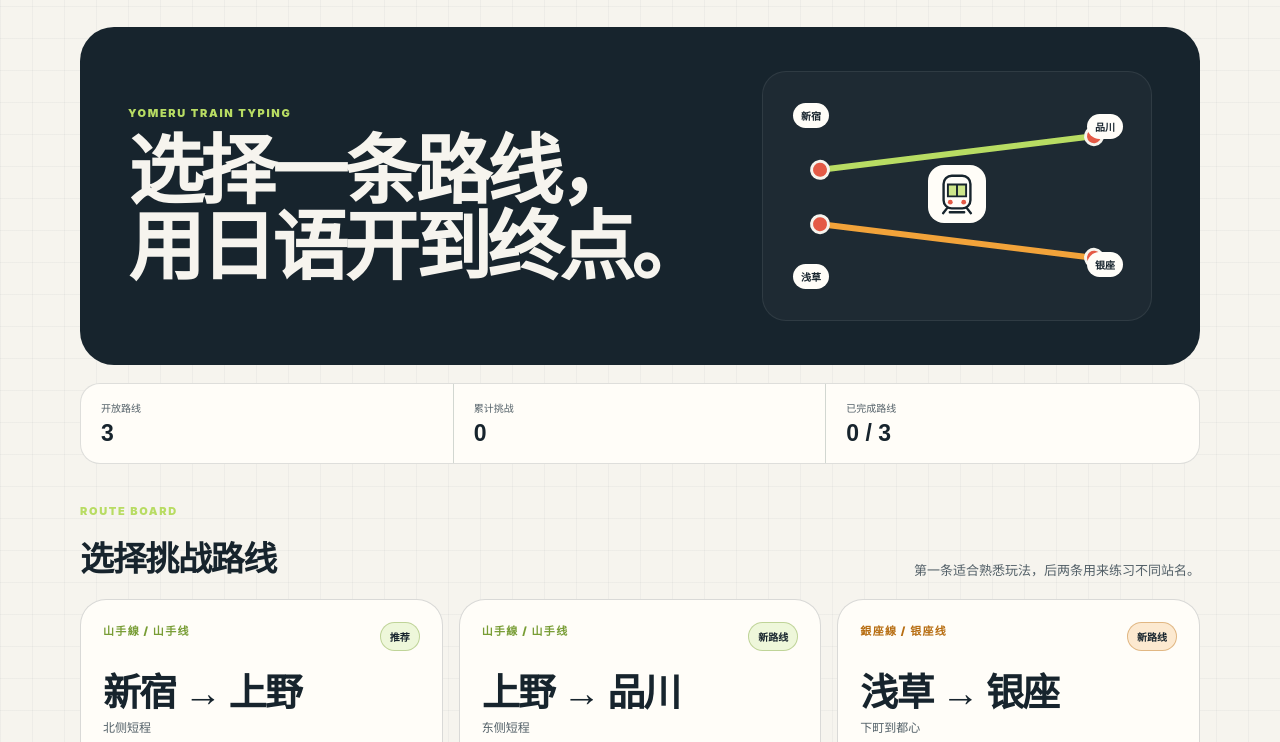
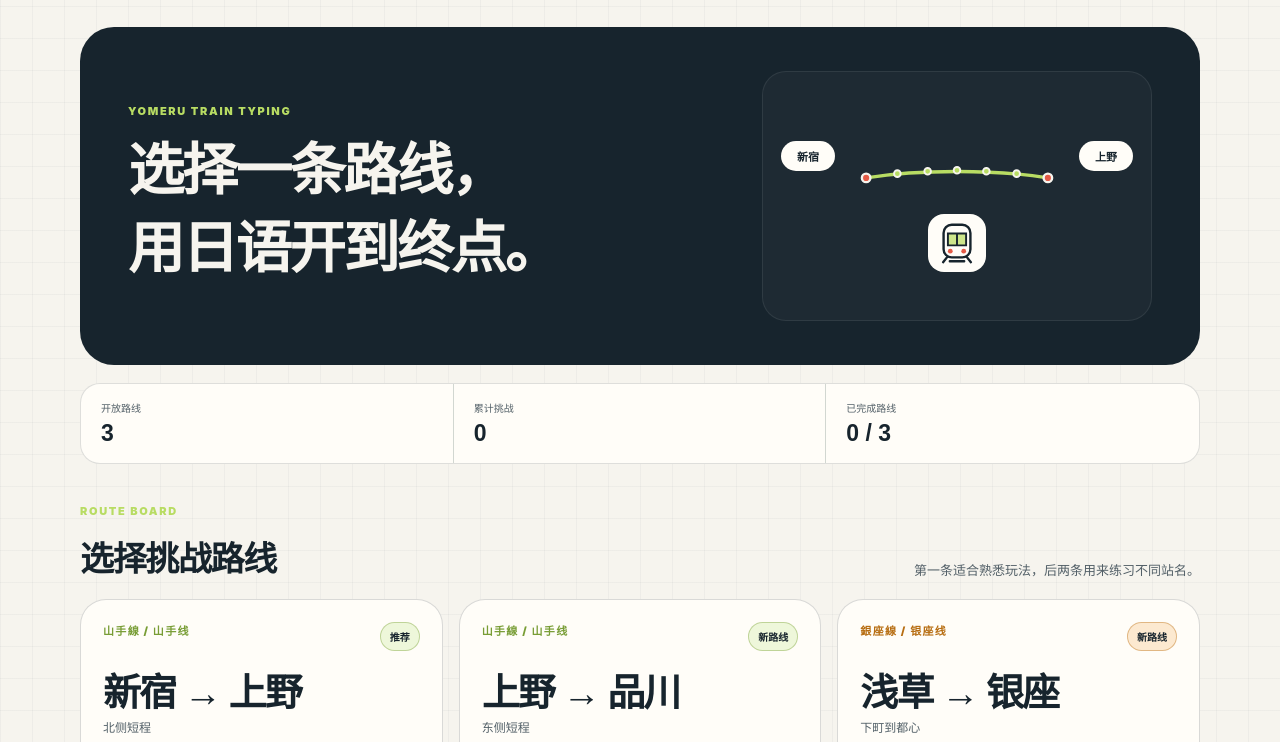
Before and after one commit to zrqZRQ77/japanese-tool-full, a website: page frontend/challenge/train/index.html in a window 1280 px wide. Shown: the part 58-800 px from the top of the page. Drawn offline with Linux system fonts and the light colour scheme.

Commit message:
refine train hub route illustration

```diff
--- a/frontend/challenge/train/index.html
+++ b/frontend/challenge/train/index.html
@@ -21,13 +21,19 @@
         <p class="hub-eyebrow">YOMERU TRAIN TYPING</p>
         <h1 id="hubTitle">选择一条路线，<br>用日语开到终点。</h1>
       </div>
-      <div class="hub-network" aria-label="两条路线起终点的原创简化示意图">
-        <div class="hub-network-line hub-network-line-a"></div>
-        <div class="hub-network-line hub-network-line-b"></div>
-        <span class="hub-network-node node-1">新宿</span>
-        <span class="hub-network-node node-3">品川</span>
-        <span class="hub-network-node node-4">浅草</span>
-        <span class="hub-network-node node-5">银座</span>
+      <div class="hub-network" aria-label="新宿到上野的山手线短程原创简化示意图">
+        <span class="hub-network-node node-start">新宿</span>
+        <svg class="hub-network-route" viewBox="0 0 600 120" aria-hidden="true" focusable="false">
+          <path d="M108 64 C220 46 380 46 492 64"></path>
+          <circle class="is-endpoint" cx="108" cy="64" r="9"></circle>
+          <circle cx="174" cy="55" r="7"></circle>
+          <circle cx="238" cy="50" r="7"></circle>
+          <circle cx="300" cy="48" r="7"></circle>
+          <circle cx="362" cy="50" r="7"></circle>
+          <circle cx="426" cy="55" r="7"></circle>
+          <circle class="is-endpoint" cx="492" cy="64" r="9"></circle>
+        </svg>
+        <span class="hub-network-node node-end">上野</span>
         <img src="/challenge/train/assets/train.svg" alt="原创列车图标" width="58" height="58">
       </div>
     </section>
--- a/frontend/challenge/train/train-hub.css
+++ b/frontend/challenge/train/train-hub.css
@@ -109,8 +109,8 @@ a { color: inherit; }
 
 .hub-hero h1 {
   margin: 0;
-  font: 800 clamp(48px, 6vw, 76px)/1 var(--display);
-  letter-spacing: -.055em;
+  font: 800 clamp(44px, 4.4vw, 62px)/1.38 var(--display);
+  letter-spacing: -.045em;
 }
 
 .hub-network {
@@ -122,52 +122,54 @@ a { color: inherit; }
   background: rgb(255 255 255 / 3%);
 }
 
-.hub-network-line {
+.hub-network-route {
   position: absolute;
-  left: 48px;
-  right: 48px;
-  height: 6px;
-  border-radius: 99px;
-  background: var(--signal);
+  top: 44px;
+  left: 52px;
+  width: calc(100% - 104px);
+  height: 120px;
+  overflow: visible;
 }
 
-.hub-network-line::before,
-.hub-network-line::after {
-  content: "";
-  position: absolute;
-  top: 50%;
-  width: 14px;
-  height: 14px;
-  transform: translateY(-50%);
-  border: 3px solid var(--paper);
-  border-radius: 50%;
-  background: var(--arrival);
+.hub-network-route path {
+  fill: none;
+  stroke: var(--signal);
+  stroke-linecap: round;
+  stroke-width: 7;
 }
 
-.hub-network-line::before { left: -2px; }
-.hub-network-line::after { right: -2px; }
-.hub-network-line-a { top: 78px; transform: rotate(-7deg); }
-.hub-network-line-b { top: 166px; background: #f2a33a; transform: rotate(7deg); }
+.hub-network-route circle {
+  fill: var(--signal);
+  stroke: var(--paper);
+  stroke-width: 4;
+}
+
+.hub-network-route circle.is-endpoint {
+  fill: var(--arrival);
+  stroke-width: 5;
+}
 
 .hub-network-node {
   position: absolute;
   z-index: 2;
-  padding: 5px 8px;
+  top: 84px;
+  min-width: 54px;
+  padding: 7px 10px;
   color: var(--ink);
   border-radius: 999px;
   background: var(--card);
-  font: 800 10px var(--display);
+  font: 800 11px var(--display);
+  text-align: center;
+  transform: translateY(-50%);
 }
 
-.node-1 { top: 31px; left: 30px; }
-.node-3 { top: 42px; right: 28px; }
-.node-4 { bottom: 31px; left: 30px; }
-.node-5 { bottom: 43px; right: 28px; }
+.node-start { left: 18px; }
+.node-end { right: 18px; }
 
 .hub-network img {
   position: absolute;
   z-index: 3;
-  top: 93px;
+  top: 142px;
   left: 50%;
   padding: 6px;
   transform: translateX(-50%);
@@ -402,17 +404,16 @@ a { color: inherit; }
   .hub-back { padding: 8px 10px; font-size: 10px; }
   .hub-shell { padding-top: 6px; }
   .hub-hero { gap: 22px; padding: 26px 20px; border-radius: 24px; }
-  .hub-hero h1 { font-size: clamp(39px, 11vw, 50px); }
+  .hub-hero h1 { font-size: clamp(36px, 10vw, 44px); line-height: 1.32; }
   .hub-network { height: 164px; border-radius: 18px; }
-  .hub-network-line { left: 28px; right: 28px; }
-  .hub-network-line-a { top: 52px; }
-  .hub-network-line-b { top: 108px; }
-  .hub-network img { top: 57px; width: 48px; height: 48px; }
-  .hub-network-node { padding: 5px 7px; font-size: 9px; }
-  .node-1 { top: 16px; left: 14px; }
-  .node-3 { top: 21px; right: 13px; }
-  .node-4 { bottom: 15px; left: 14px; }
-  .node-5 { bottom: 22px; right: 13px; }
+  .hub-network-route { top: 22px; left: 42px; width: calc(100% - 84px); height: 100px; }
+  .hub-network-route path { stroke-width: 6; }
+  .hub-network-route circle { stroke-width: 3.5; }
+  .hub-network-route circle.is-endpoint { stroke-width: 4; }
+  .hub-network img { top: 96px; width: 48px; height: 48px; }
+  .hub-network-node { top: 62px; min-width: 44px; padding: 5px 7px; font-size: 9px; }
+  .node-start { left: 8px; }
+  .node-end { right: 8px; }
   .hub-summary { margin: 10px 0 28px; border-radius: 16px; }
   .hub-summary div { padding: 11px 9px; }
   .hub-summary span { font-size: 8px; }
```
